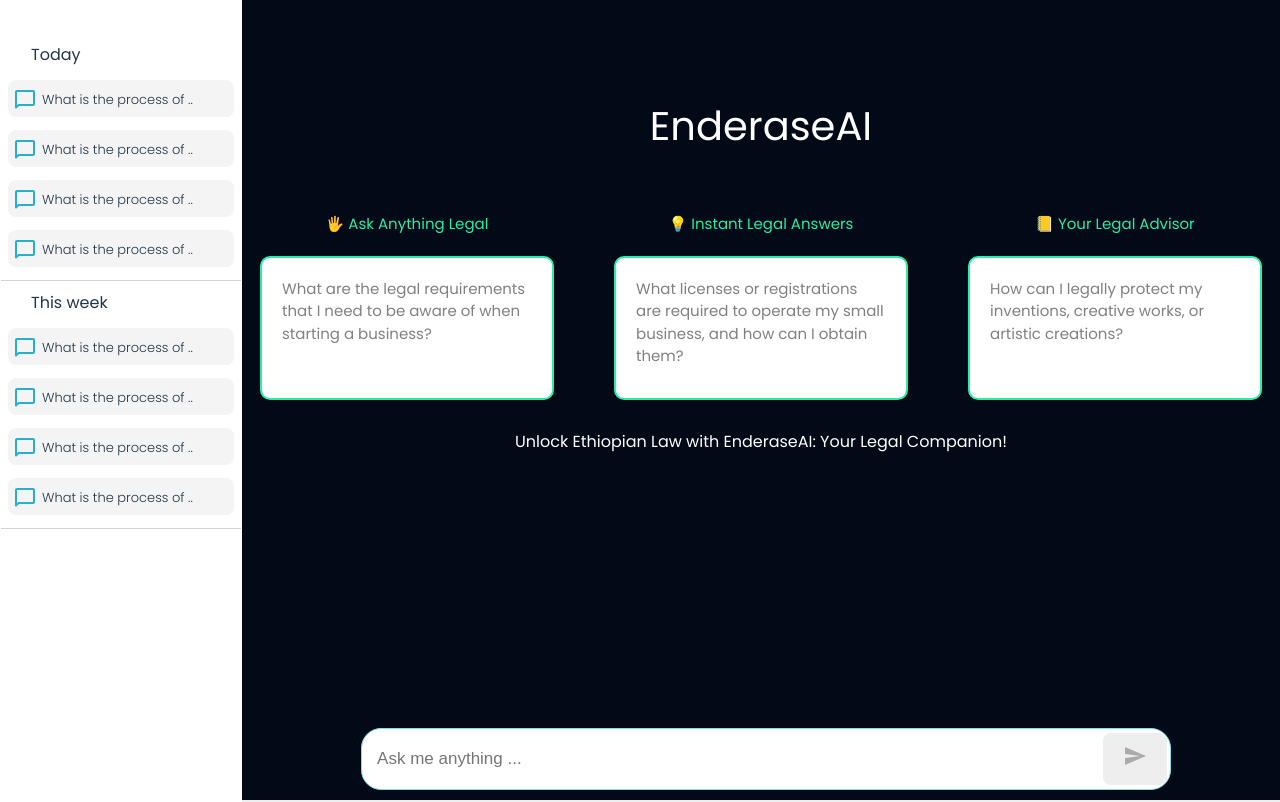
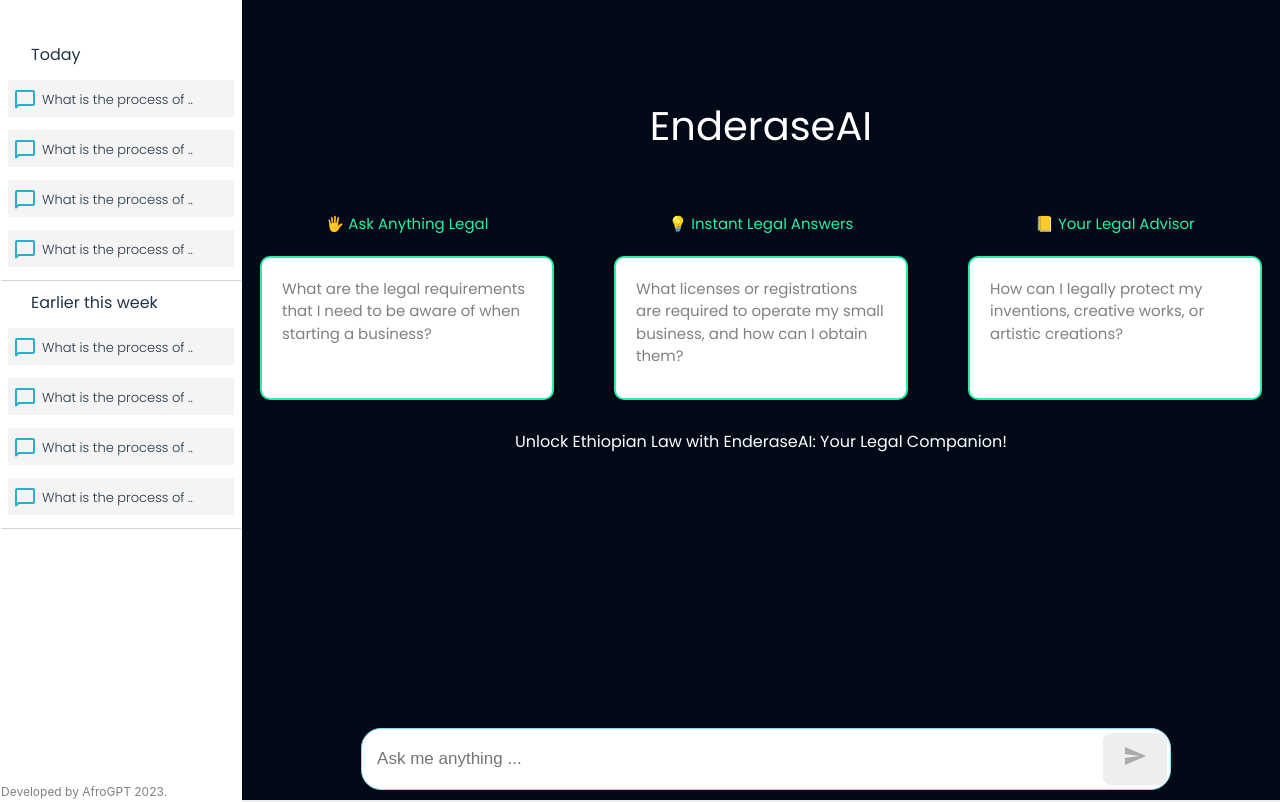
Before and after one commit to Getch-27/ReactApp, a React (Vite) app in the folder Client/: page / in a window 1280 px wide. Built offline with nearby package versions, Linux system fonts and the light colour scheme.

Commit message:
modified the sidebar

```diff
--- a/Client/src/Components/Aside/aside.jsx
+++ b/Client/src/Components/Aside/aside.jsx
@@ -13,12 +13,13 @@
                 <div className={styles.asideChat}><ChatIcon className={styles.chatIcon}/><div className={styles.asideMessage}> What is the process of ..</div></div>
             </div>
             <div className={styles.asideDiv}>
-                <div className={styles.asideTime}>This week</div>
+                <div className={styles.asideTime}>Earlier this week</div>
                 <div className={styles.asideChat}><ChatIcon className={styles.chatIcon}/><div className={styles.asideMessage}> What is the process of ..</div></div>
                 <div className={styles.asideChat}><ChatIcon className={styles.chatIcon}/><div className={styles.asideMessage}> What is the process of ..</div></div>
                 <div className={styles.asideChat}><ChatIcon className={styles.chatIcon}/><div className={styles.asideMessage}> What is the process of ..</div></div>
                 <div className={styles.asideChat}><ChatIcon className={styles.chatIcon}/><div className={styles.asideMessage}> What is the process of ..</div></div>
             </div>
+            <div className={styles.asideFooter}>Developed by AfroGPT 2023.</div>
         </aside>
     )
 }
--- a/Client/src/Components/Aside/aside.module.css
+++ b/Client/src/Components/Aside/aside.module.css
@@ -5,6 +5,7 @@
     height: 100vh;
     float: left;
     background-color: #ffff;
+    position: relative;
 }
 .asideDiv{
     border-bottom: 1px solid lightgray ;
@@ -31,7 +32,7 @@
     padding: 5px;
     width: 90%;
     margin: 13px auto;
-    border-radius: 8px;
+
 
 
 }
@@ -48,3 +49,9 @@
    margin-top: 3px;
 
 }
+.asideFooter{
+    position: absolute;
+    bottom: 0;
+    font-size: 12px;
+    color: gray;
+}
```
